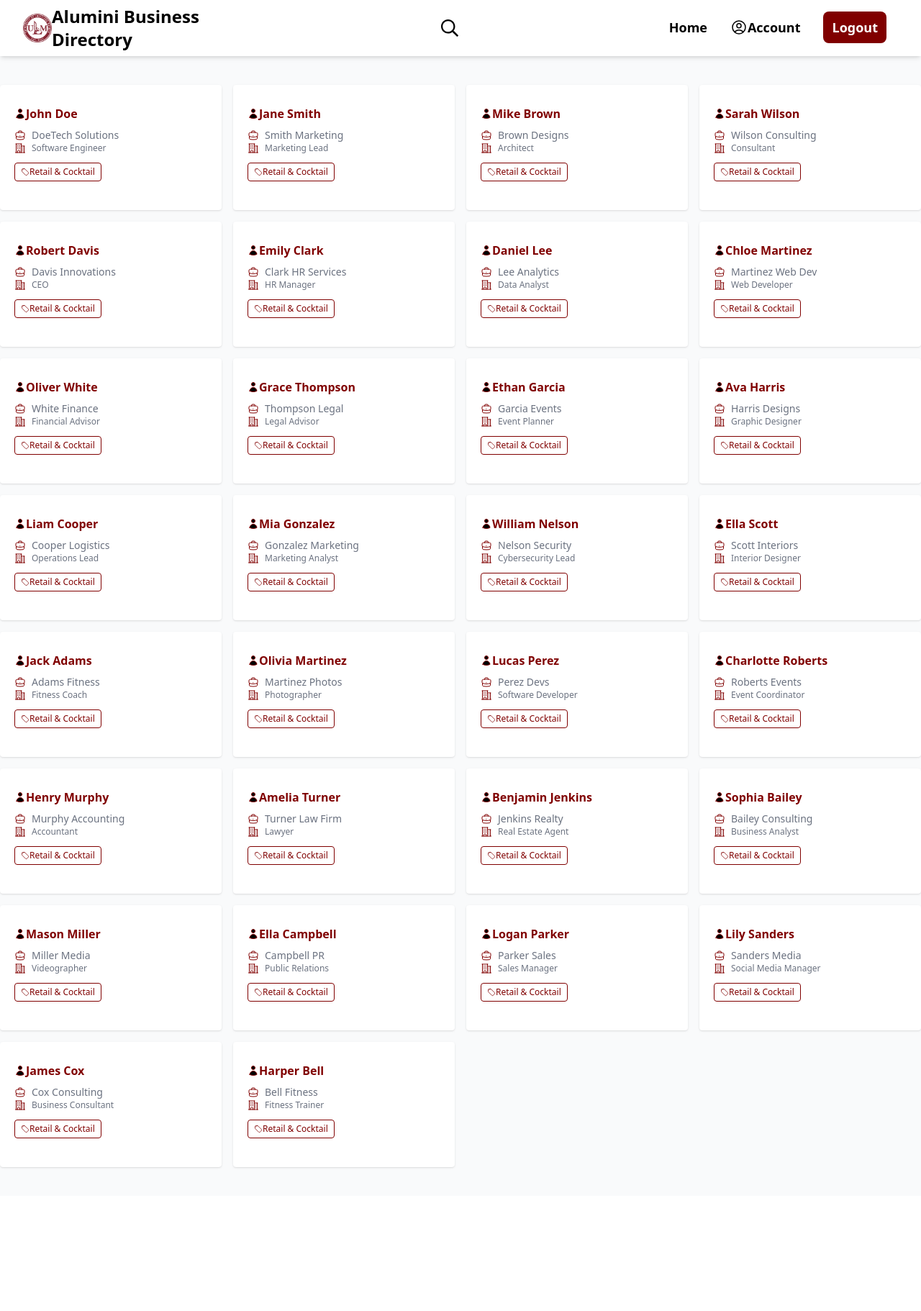
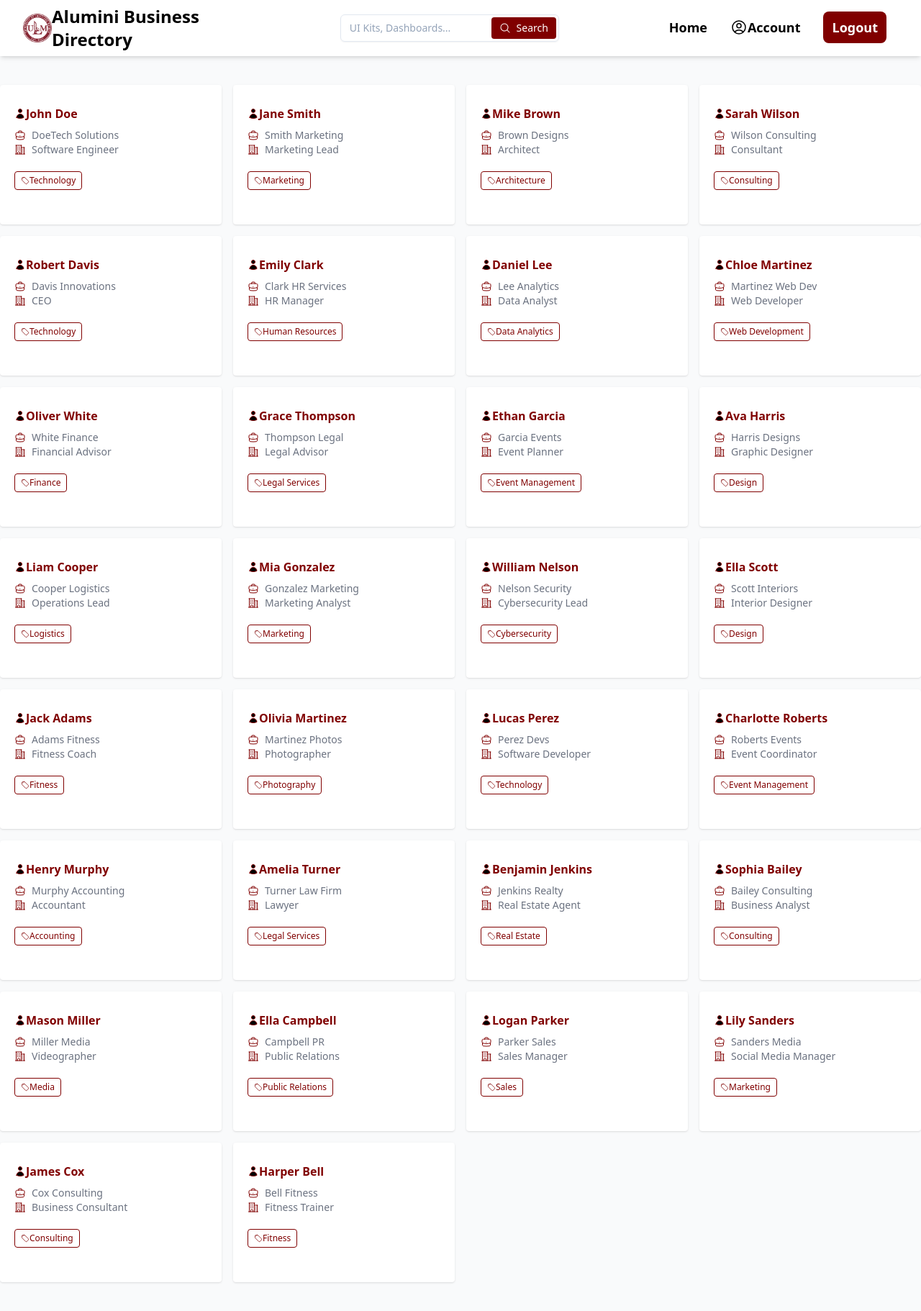
Before and after one commit to Zeusangis/gdsc_it_code_challenge, a Django app: page / in a window 1280 px wide. Shown: the whole page at 72% size. Before the commit the page ends 1624 px from the top, so only its background shows below. Run offline with Django 5.2, Linux system fonts and the light colour scheme; data comes from the database, SQL or seed files in the repository; some libraries are stand-ins or nearby versions.

Commit message:
updated search and cards

```diff
--- a/alumini/templates/alumini/alumni_cards.html
+++ b/alumini/templates/alumini/alumni_cards.html
@@ -54,11 +54,11 @@
           d="M2.25 21h19.5m-18-18v18m10.5-18v18m6-13.5V21M6.75 6.75h.75m-.75 3h.75m-.75 3h.75m3-6h.75m-.75 3h.75m-.75 3h.75M6.75 21v-3.375c0-.621.504-1.125 1.125-1.125h2.25c.621 0 1.125.504 1.125 1.125V21M3 3h12m-.75 4.5H21m-3.75 3.75h.008v.008h-.008v-.008Zm0 3h.008v.008h-.008v-.008Zm0 3h.008v.008h-.008v-.008Z"
         />
       </svg>
-      <span class="text-xs text-gray-500">{{alumini.job_title}}</span>
+      <span class="text-sm text-gray-500">{{alumini.job_title}}</span>
     </p>
 
     <!-- Business Category -->
-    <div class="text-xs font-light">
+    <div class="text-xs font-light my-2">
       <p
         class="border border-1 border-[#800000] rounded my-3 py-1 px-2 text-[#800000] text-center inline-flex flex items-center"
       >
@@ -81,7 +81,7 @@
             d="M6 6h.008v.008H6V6Z"
           />
         </svg>
-        <span> Retail & Cocktail </span>
+        <span> {{alumini.business_category}} </span>
       </p>
     </div>
   </div>
--- a/alumini/templates/alumini/alumni_page.html
+++ b/alumini/templates/alumini/alumni_page.html
@@ -0,0 +1 @@
+{% extends "main.html" %}{% block content %}{% endblock %}
--- a/alumini/templates/alumini/index.html
+++ b/alumini/templates/alumini/index.html
@@ -1,5 +1,7 @@
 {% extends "main.html" %} {% block content %}
-<div class="container grid grid-cols-4 gap-4 mx-auto my-10">
+<div
+  class="container mx-auto my-10 grid grid-cols-1 md:grid-cols-3 lg:grid-cols-4 gap-4"
+>
   {% for alumini in aluminis %} {% include "alumini/alumni_cards.html" %}
   {%endfor %}
 </div>
--- a/templates/navbar.html
+++ b/templates/navbar.html
@@ -1,5 +1,6 @@
 {% load static %}
 <!-- component -->
+<section class="hidden md:block">
   <header
     class="header sticky top-0 bg-white shadow-md flex items-center justify-between px-8 py-02"
   >
@@ -14,25 +15,33 @@
     </h1>
 
     <div class="w-3/12 flex justify-center">
-    <a href="">
+      <div class="w-full max-w-sm min-w-[200px]">
+        <div class="relative">
+          <input
+            class="w-full bg-transparent placeholder:text-slate-400 text-slate-700 text-sm border border-slate-200 rounded-md pl-3 pr-28 py-2 transition duration-300 ease focus:outline-none focus:border-slate-400 hover:border-slate-300 shadow-sm focus:shadow"
+            placeholder="UI Kits, Dashboards..."
+          />
+          <button
+            class="absolute top-1 right-1 flex items-center rounded bg-[#800000] py-1 px-2.5 border border-transparent text-center text-sm text-white transition-all shadow-sm hover:shadow focus:bg-[#C32148] focus:shadow-none active:[#C32148] hover:bg-[#C32148] active:shadow-none disabled:pointer-events-none disabled:opacity-50 disabled:shadow-none"
+            type="button"
+          >
             <svg
-        class="h-8 p-1 hover:text-[#800000] duration-200"
-        aria-hidden="true"
-        focusable="false"
-        data-prefix="far"
-        data-icon="search"
-        role="img"
               xmlns="http://www.w3.org/2000/svg"
-        viewBox="0 0 512 512"
-        class="svg-inline--fa fa-search fa-w-16 fa-9x"
+              viewBox="0 0 24 24"
+              fill="currentColor"
+              class="w-4 h-4 mr-2"
             >
               <path
-          fill="currentColor"
-          d="M508.5 468.9L387.1 347.5c-2.3-2.3-5.3-3.5-8.5-3.5h-13.2c31.5-36.5 50.6-84 50.6-136C416 93.1 322.9 0 208 0S0 93.1 0 208s93.1 208 208 208c52 0 99.5-19.1 136-50.6v13.2c0 3.2 1.3 6.2 3.5 8.5l121.4 121.4c4.7 4.7 12.3 4.7 17 0l22.6-22.6c4.7-4.7 4.7-12.3 0-17zM208 368c-88.4 0-160-71.6-160-160S119.6 48 208 48s160 71.6 160 160-71.6 160-160 160z"
-          class=""
-        ></path>
+                fill-rule="evenodd"
+                d="M10.5 3.75a6.75 6.75 0 1 0 0 13.5 6.75 6.75 0 0 0 0-13.5ZM2.25 10.5a8.25 8.25 0 1 1 14.59 5.28l4.69 4.69a.75.75 0 1 1-1.06 1.06l-4.69-4.69A8.25 8.25 0 0 1 2.25 10.5Z"
+                clip-rule="evenodd"
+              />
             </svg>
-    </a>
+
+            Search
+          </button>
+        </div>
+      </div>
     </div>
 
     <!-- navigation -->
@@ -76,3 +85,4 @@
       </ul>
     </nav>
   </header>
+</section>
```
Lines whose indentation alone changed are shown as unchanged.
